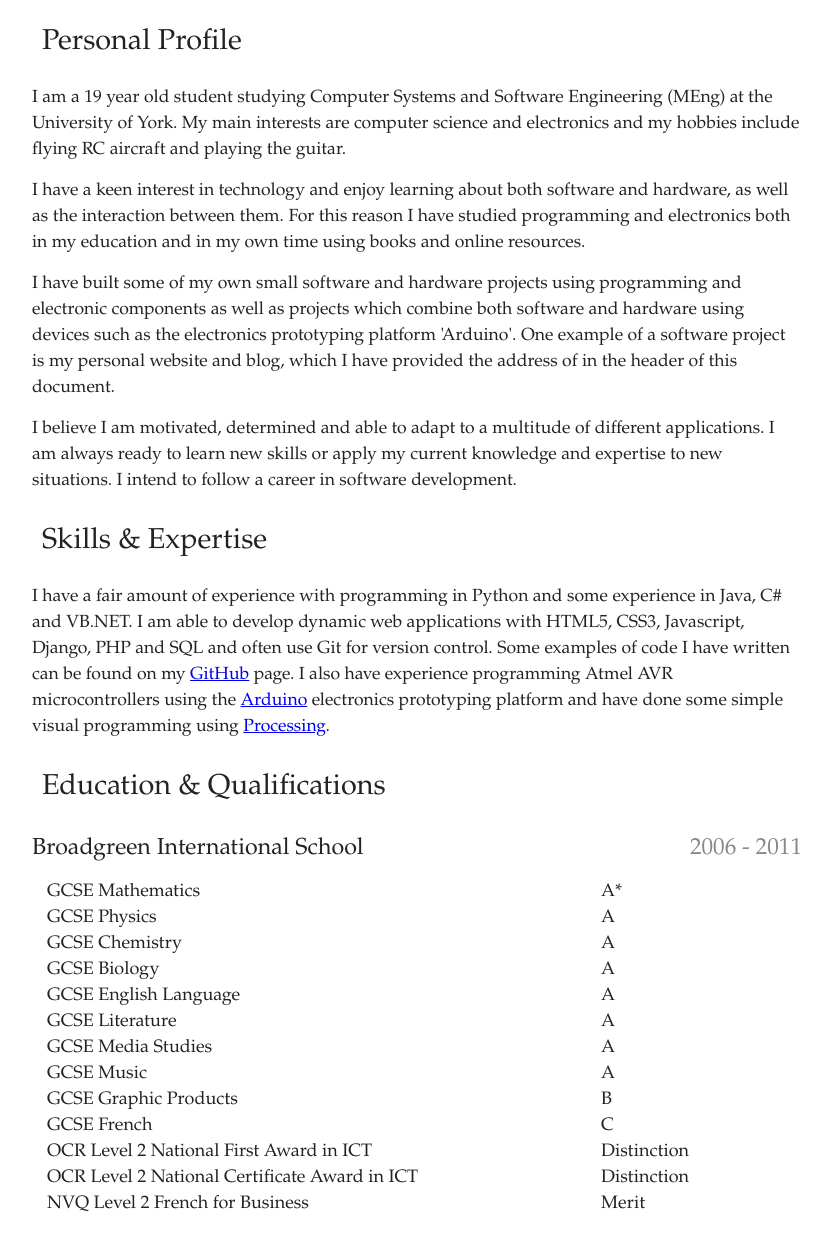
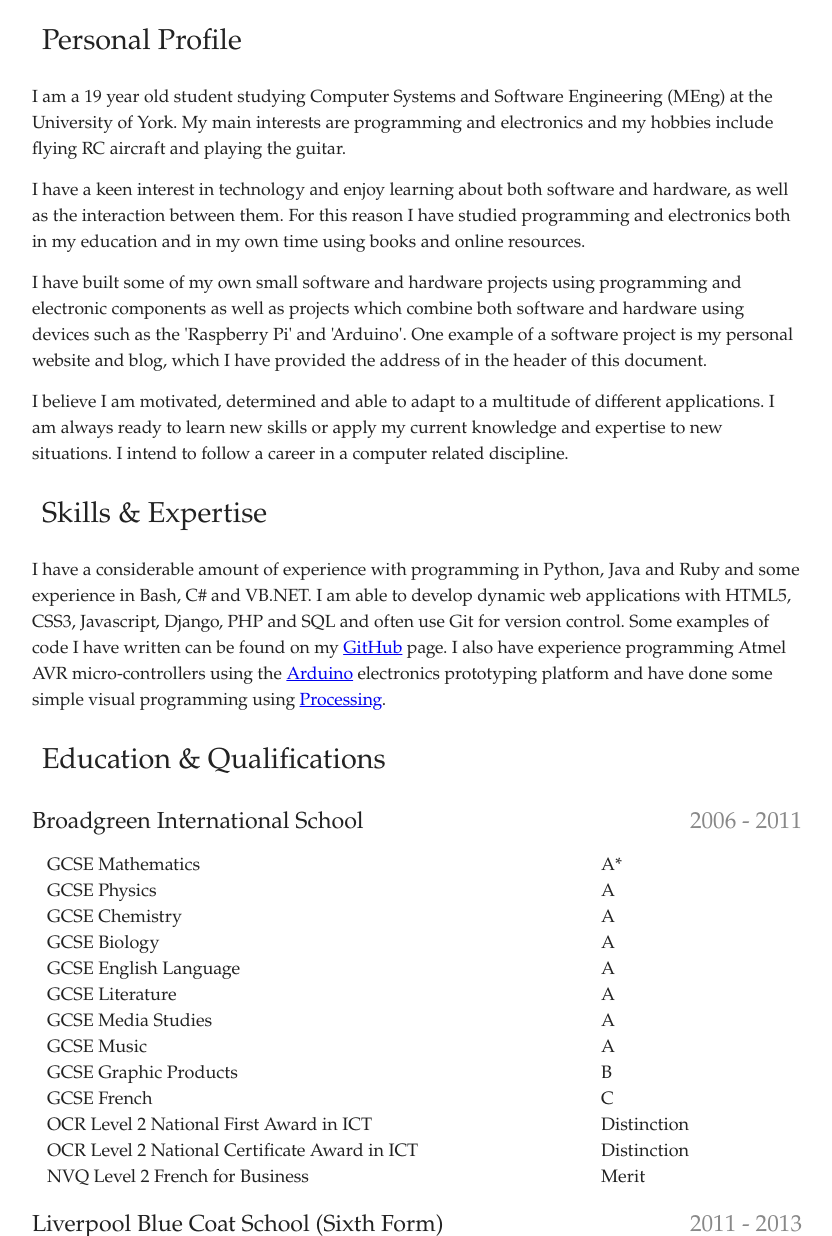
Before and after one commit to sean-duffy/blog-old, a Django app: page /cv/ in a window 1280 px wide. Shown: the part 233-1469 px from the top of the page, without its empty margins (223-1055 px from the left). Run offline with Django 3.2, Linux system fonts and the light colour scheme; some web fonts are replaced.

Commit message:
Some modifications and updates to cv

```diff
--- a/blog/templates/main/cv.html
+++ b/blog/templates/main/cv.html
@@ -17,23 +17,23 @@
 
 			<h2>Personal Profile</h2>
 			<p>
-				I am a 19 year old student studying Computer Systems and Software Engineering (MEng) at the University of York. My main interests are computer science and electronics and my hobbies include flying RC aircraft and playing the guitar.
+				I am a 19 year old student studying Computer Systems and Software Engineering (MEng) at the University of York. My main interests are programming and electronics and my hobbies include flying RC aircraft and playing the guitar.
 			</p>
 			<p>
 				I have a keen interest in technology and enjoy learning about both software and hardware, as well as the interaction between them. For this reason I have studied programming and electronics both in my education and in my own time using books and online resources.
 			</p>
 			<p>
-				I have built some of my own small software and hardware projects using programming and electronic components as well as projects which combine both software and hardware using devices such as the electronics prototyping platform 'Arduino'. One example of a software project is my personal website and blog, which I have provided the address of in the header of this document.
+				I have built some of my own small software and hardware projects using programming and electronic components as well as projects which combine both software and hardware using devices such as the 'Raspberry Pi' and 'Arduino'. One example of a software project is my personal website and blog, which I have provided the address of in the header of this document.
 			<p>
-				I believe I am motivated, determined and able to adapt to a multitude of different applications. I am always ready to learn new skills or apply my current knowledge and expertise to new situations. I intend to follow a career in software development.
+				I believe I am motivated, determined and able to adapt to a multitude of different applications. I am always ready to learn new skills or apply my current knowledge and expertise to new situations. I intend to follow a career in a computer related discipline.
 			</p>
 
-			<h2>Skills & Expertise</h2>
+			<h2>Skills &amp; Expertise</h2>
 			<p>
-				I have a fair amount of experience with programming in Python and some experience in Java, C# and VB.NET. I am able to develop dynamic web applications with HTML5, CSS3, Javascript, Django, PHP and SQL and often use Git for version control. Some examples of code I have written can be found on my <a href='http://www.github.com/sean-duffy'>GitHub</a> page. I also have experience programming Atmel AVR microcontrollers using the <a href='http://www.arduino.cc'>Arduino</a> electronics prototyping platform and have done some simple visual programming using <a href='http://processing.org'>Processing</a>.
+				I have a considerable amount of experience with programming in Python, Java and Ruby and some experience in Bash, C# and VB.NET. I am able to develop dynamic web applications with HTML5, CSS3, Javascript, Django, PHP and SQL and often use Git for version control. Some examples of code I have written can be found on my <a href='http://www.github.com/sean-duffy'>GitHub</a> page. I also have experience programming Atmel AVR micro-controllers using the <a href='http://www.arduino.cc'>Arduino</a> electronics prototyping platform and have done some simple visual programming using <a href='http://processing.org'>Processing</a>.
 			</p>
 
-			<h2>Education & Qualifications</h2>
+			<h2>Education &amp; Qualifications</h2>
 			<h3> Broadgreen International School <span>2006 - 2011</span><h3>
 			<table>
 				<tr>
```
